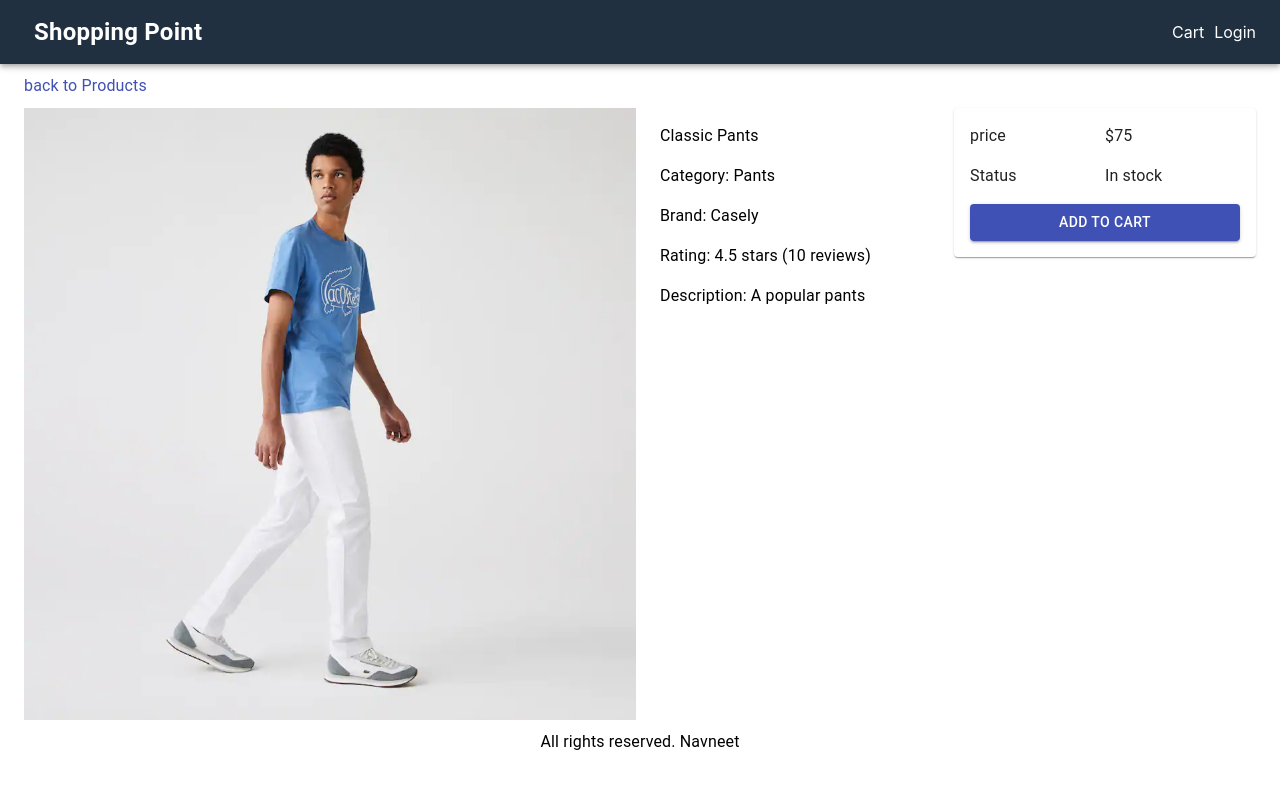
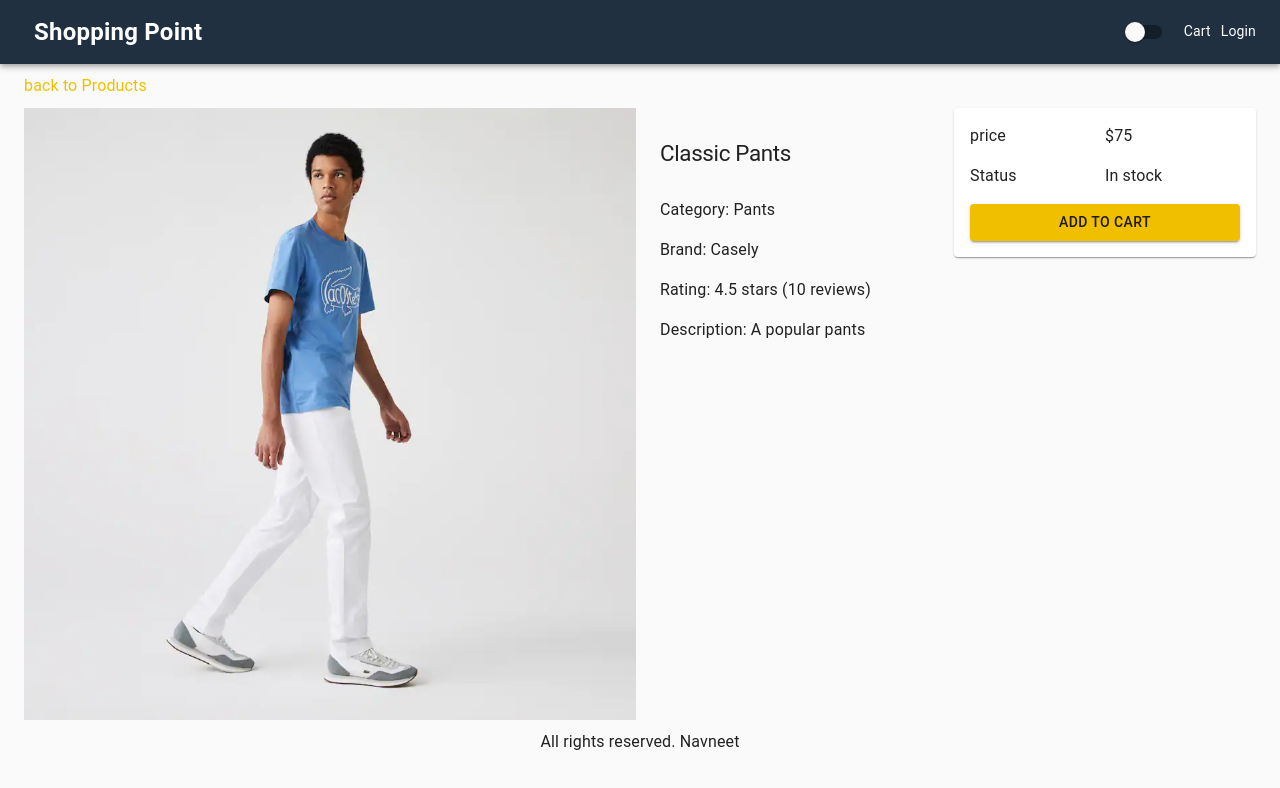
Before and after one commit to Navneetoo7/Next.js_e-commerce_app, a Next.js app: page /product/classic-pants in a window 1280 px wide. Shown: the top 788 px of the page. Built offline with nearby package versions, Linux system fonts and the light colour scheme.

Commit message:
mongo connection starting

```diff
--- /dev/null
+++ b/Utils/Store.js
@@ -0,0 +1,24 @@
+import Cookies from 'js-cookie';
+import { createContext, useReducer } from 'react';
+
+export const Store = createContext();
+const initialState = {
+  darkMode: Cookies.get('darkMode') === 'NO' ? true : false,
+};
+
+function reducer(state, action) {
+  switch (action.type) {
+    case 'DARK_MODE_ON':
+      return { ...state, darkMode: true };
+    case 'DARK_MODE_OFF':
+      return { ...state, darkMode: false };
+    default:
+      return state;
+  }
+}
+
+export function StoreProvider(props) {
+  const [state, dispatch] = useReducer(reducer, initialState);
+  const value = { state, dispatch };
+  return <Store.Provider value={value}>{props.children}</Store.Provider>;
+}
--- a/components/Layout.js
+++ b/components/Layout.js
@@ -1,4 +1,4 @@
-import React from 'react';
+import React, { useContext } from 'react';
 import Head from 'next/head';
 import useStyles from '../utils/styles';
 import NextLink from 'next/link';
@@ -8,25 +8,69 @@ import {
   Typography,
   Container,
   Link,
+  createTheme,
+  ThemeProvider,
+  CssBaseline,
+  Switch,
 } from '@material-ui/core';
+import { Store } from '../utils/Store';
+import Cookies from 'js-cookie';
 
 function Layout({ title, children, description }) {
+  const { state, dispatch } = useContext(Store);
+  const { darkMode } = state;
   const classes = useStyles();
+  const theme = createTheme({
+    typography: {
+      h1: {
+        fontSize: '1.4rem',
+        fontWeight: 400,
+        margin: '1rem 0',
+      },
+      h2: {
+        fontSize: '1.6rem',
+        fontWeight: 400,
+        margin: '1rem 0',
+      },
+    },
+    palette: {
+      type: darkMode ? 'dark' : 'light',
+      primary: {
+        main: '#f0c000',
+      },
+      secondary: {
+        main: '#208080',
+      },
+    },
+  });
+  const darkModeChangeHandler = () => {
+    dispatch({ type: darkMode ? 'DARK_MODE_OFF' : 'DARK_MODE_ON' });
+    const newDarkMode = !darkMode;
+    Cookies.set('darkMode', newDarkMode ? 'NO' : 'OFF');
+  };
   return (
     <div>
       <Head>
         <title>{title ? `${title} - Shopping Point` : 'Shopping Point'}</title>
         {description && <meta name="description" content={description}></meta>}
       </Head>
+      <ThemeProvider theme={theme}>
+        <CssBaseline />
         <AppBar position="static" className={classes.navbar}>
           <Toolbar>
             <NextLink href="/" passHref>
               <Link>
-              <Typography className={classes.brand}>Shopping Point</Typography>
+                <Typography className={classes.brand}>
+                  Shopping Point
+                </Typography>
               </Link>
             </NextLink>
             <div className={classes.grow}></div>
             <div>
+              <Switch
+                checked={darkMode}
+                onChange={darkModeChangeHandler}
+              ></Switch>
               <NextLink href="/cart" passHref>
                 <Link>Cart</Link>
               </NextLink>
@@ -40,6 +84,7 @@ function Layout({ title, children, description }) {
         <footer className={classes.footer}>
           <Typography>All rights reserved. Navneet</Typography>
         </footer>
+      </ThemeProvider>
     </div>
   );
 }
--- a/package.json
+++ b/package.json
@@ -9,6 +9,8 @@
   },
   "dependencies": {
     "@material-ui/core": "^4.12.3",
+    "js-cookie": "^3.0.1",
+    "mongoose": "^6.1.7",
     "next": "12.0.7",
     "react": "17.0.2",
     "react-dom": "17.0.2"
--- a/pages/_app.js
+++ b/pages/_app.js
@@ -1,5 +1,6 @@
 import '../styles/globals.css';
 import { useEffect } from 'react';
+import { StoreProvider } from '../utils/Store';
 
 function MyApp({ Component, pageProps }) {
   useEffect(() => {
@@ -8,7 +9,11 @@ function MyApp({ Component, pageProps }) {
       jssStyles.parentElement.removeChild(jssStyles);
     }
   }, []);
-  return <Component {...pageProps} />;
+  return (
+    <StoreProvider>
+      <Component {...pageProps} />
+    </StoreProvider>
+  );
 }
 
 export default MyApp;
--- a/pages/_document.js
+++ b/pages/_document.js
@@ -2,11 +2,17 @@
 import Document, { NextScript, Main, Head, Html } from 'next/document';
 import { ServerStyleSheets } from '@material-ui/core/styles';
 import React from 'react';
+import { Link } from '@material-ui/core';
 export default class MyDocument extends Document {
   render() {
     return (
       <Html lang="en">
-        <Head></Head>
+        <Head>
+          <Link
+            rel="stylesheet"
+            href="https://fonts.googleapis.com/css?family=Roboto:300,400,500,700&display=swap"
+          />
+        </Head>
         <body>
           <Main />
           <NextScript />
--- a/pages/product/[slug].js
+++ b/pages/product/[slug].js
@@ -45,7 +45,9 @@ export default function ProductScreen() {
         <Grid item md={3} xs={12}>
           <List>
             <ListItem>
-              <Typography component="h1">{product.name}</Typography>
+              <Typography component="h1" variant="h1">
+                {product.name}
+              </Typography>
             </ListItem>
             <ListItem>
               <Typography>Category: {product.category}</Typography>
```
Also changed, not shown: Utils/db.js (added, +36 -0 lines), .eslintrc.json, 1 other file (tests, documents, lock files or other folders). Lines whose indentation alone changed are shown as unchanged.
